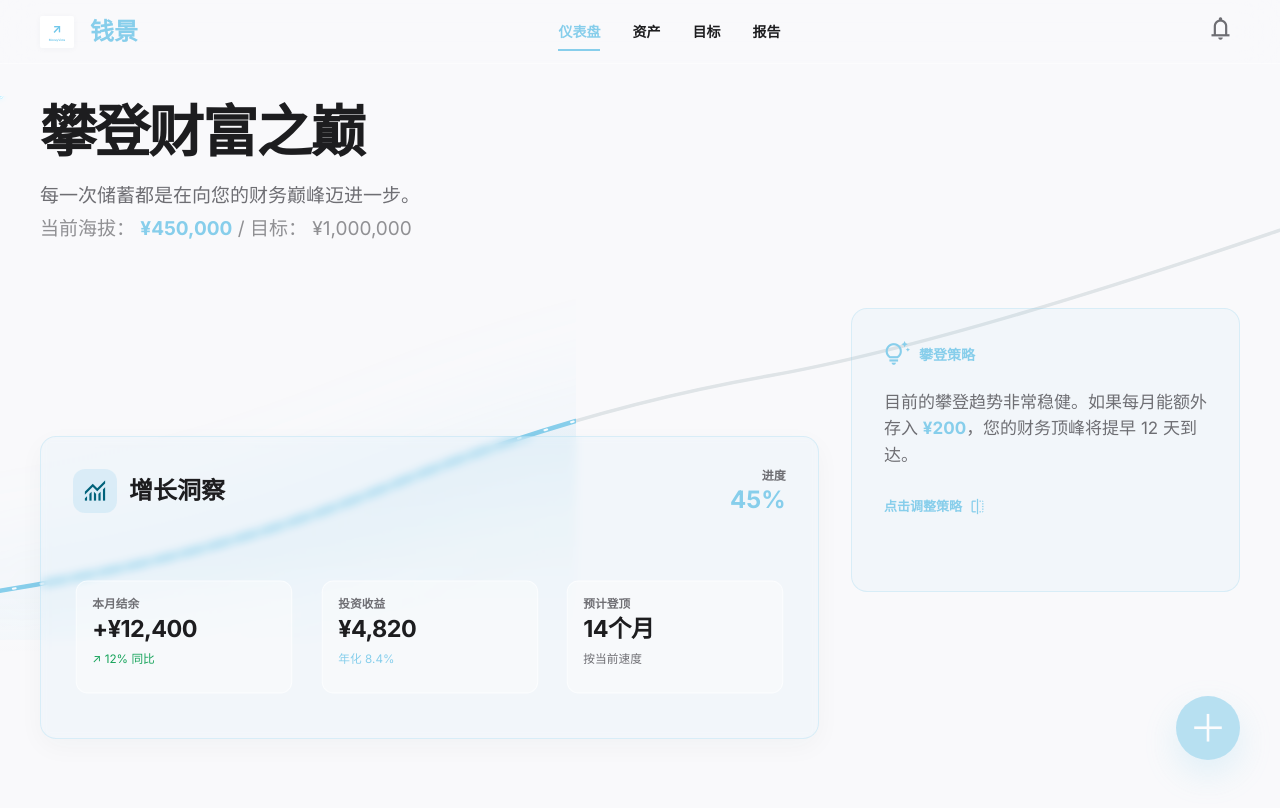
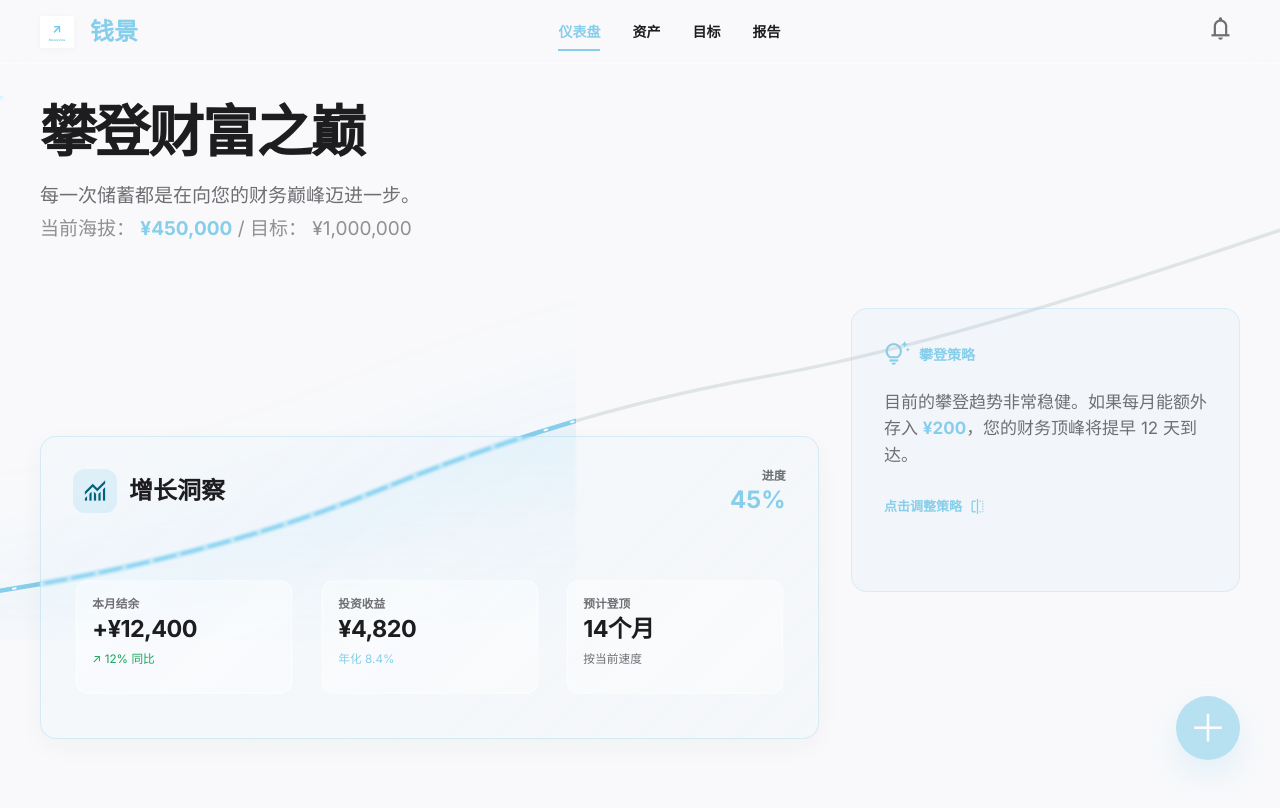
Before and after one commit to YL-5001/qianjing-moneyvista, a Next.js app: page / in a window 1280 px wide. Shown: the top 808 px of the page. Built offline with nearby package versions, Linux system fonts and the light colour scheme.

Commit message:
Clarify dashboard curve through glass

```diff
--- a/app/globals.css
+++ b/app/globals.css
@@ -107,8 +107,8 @@ button { color: inherit; }
 
 .dashboard-grid { display: grid; grid-template-columns: minmax(0, 2fr) minmax(290px, 1fr); gap: 32px; align-items: start; }
 .glass-card { background: rgba(255,255,255,.43); border: 1px solid rgba(255,255,255,.72); box-shadow: 0 2px 12px rgba(21,48,61,.045); backdrop-filter: blur(12px); -webkit-backdrop-filter: blur(12px); }
-.insight-card { margin-top: 128px; min-height: 303px; border-radius: 16px; padding: 32px; background: rgba(135,206,235,.06); border-color: rgba(135,206,235,.25); box-shadow: 0 8px 26px rgba(21,48,61,.035); backdrop-filter: blur(5px); -webkit-backdrop-filter: blur(5px); transition: background .25s, box-shadow .25s; }
-.insight-card:hover { background: rgba(135,206,235,.11); box-shadow: 0 10px 28px rgba(21,48,61,.06); }
+.insight-card { margin-top: 128px; min-height: 303px; border-radius: 16px; padding: 32px; background: linear-gradient(135deg,rgba(222,247,255,.12),rgba(135,206,235,.035)); border-color: rgba(135,206,235,.3); box-shadow: 0 8px 26px rgba(21,48,61,.035); backdrop-filter: blur(1.5px) saturate(112%); -webkit-backdrop-filter: blur(1.5px) saturate(112%); transition: background .25s, box-shadow .25s; }
+.insight-card:hover { background: linear-gradient(135deg,rgba(222,247,255,.17),rgba(135,206,235,.07)); box-shadow: 0 10px 28px rgba(21,48,61,.06); }
 .card-heading { display: flex; align-items: center; justify-content: space-between; margin-bottom: 48px; }
 .heading-title { display: flex; align-items: center; gap: 12px; }
 .heading-title h2 { margin: 0; font-size: 24px; line-height: 1.3; font-weight: 650; }
```
